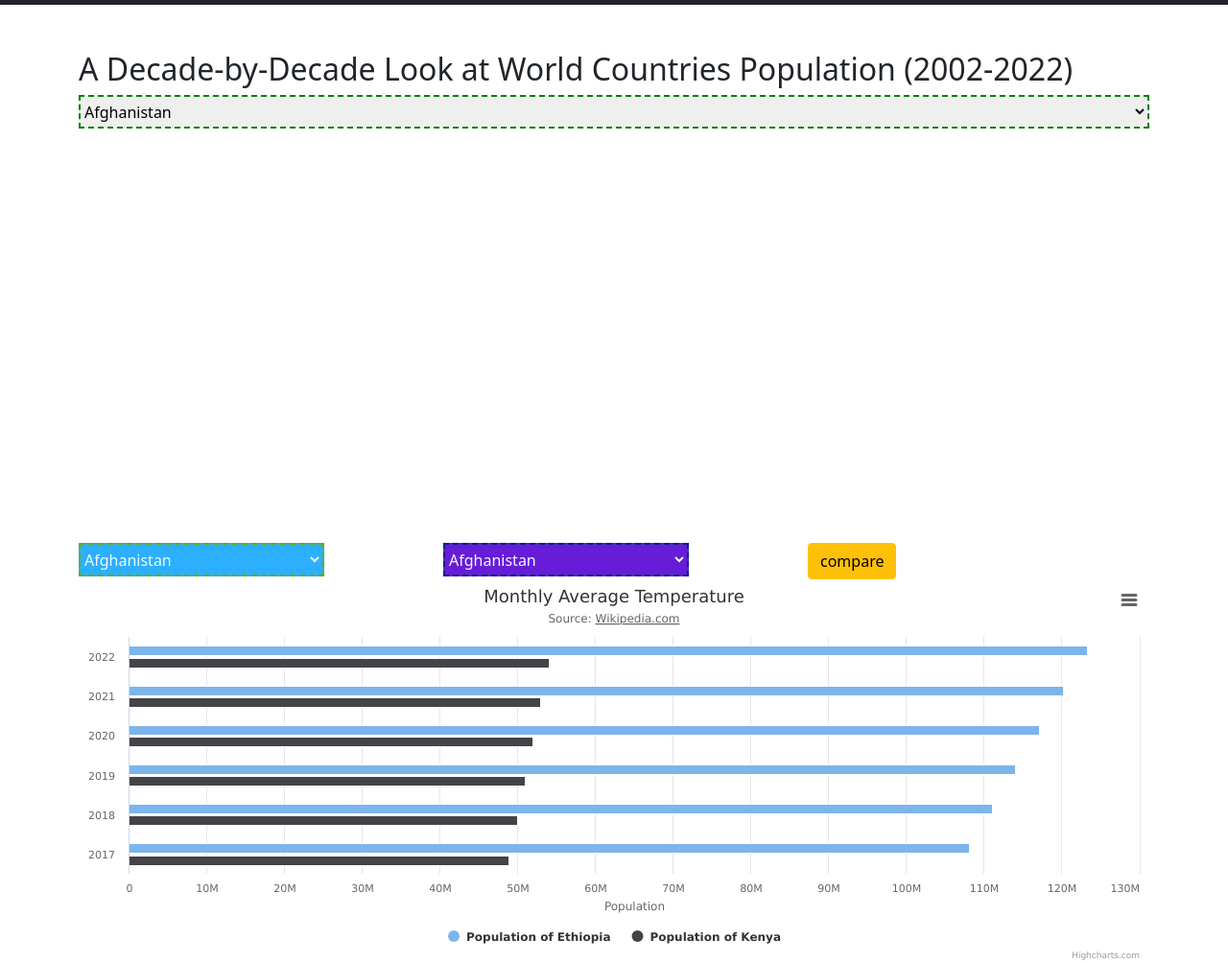
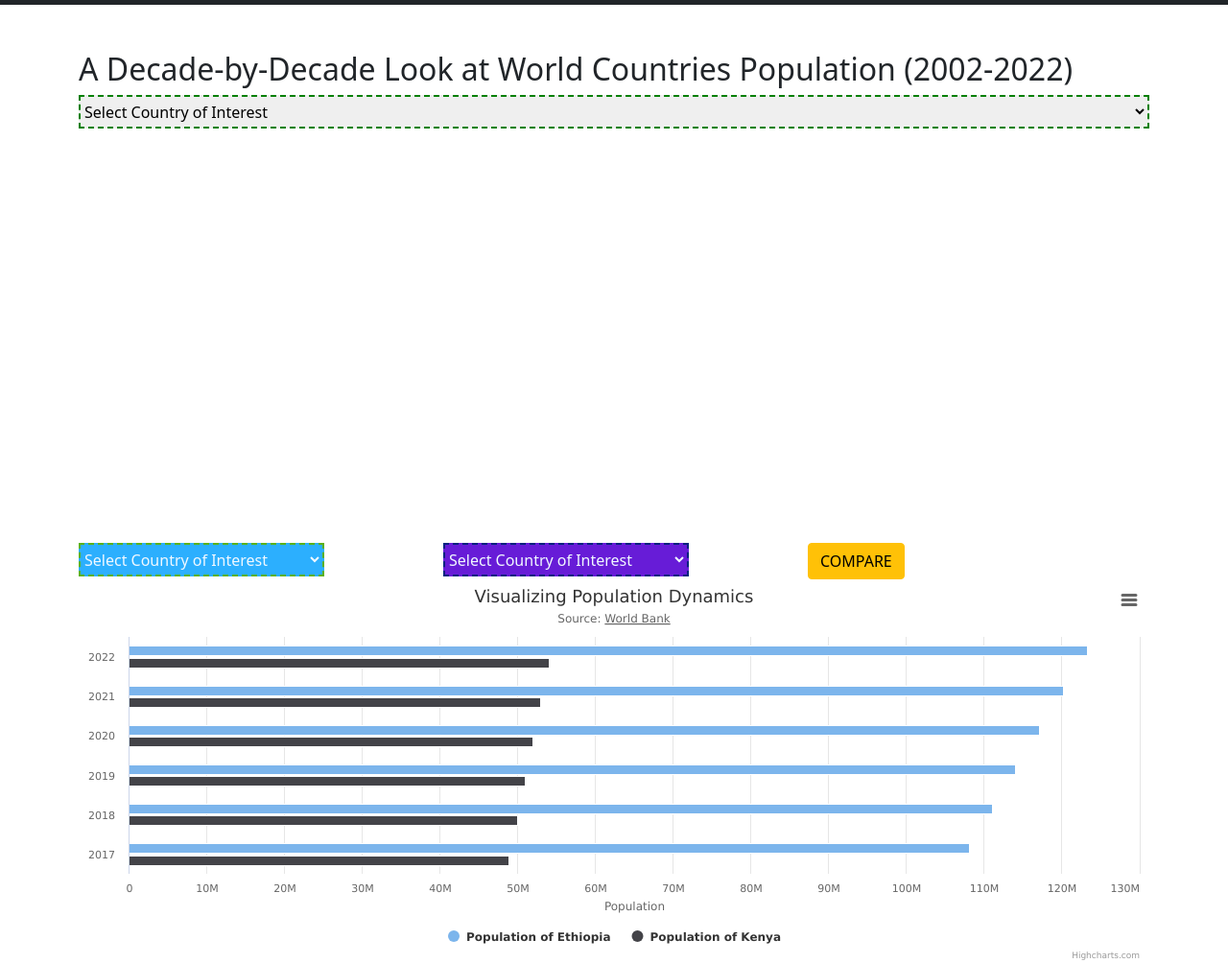
Before and after one commit to natisha-D-mile/WorldBank-Data-Dashboard, a plain HTML site: page index.html in a window 1280 px wide. Shown: the part 53-1057 px from the top of the page at 96% size. Drawn offline with nearby package versions, Linux system fonts and the light colour scheme; no server answers.

Commit message:
third-commit

```diff
--- a/countries.js
+++ b/countries.js
@@ -5,13 +5,7 @@
 //             style="height: 35px; border: 2px dashed green; outline: 0"
 //           >
 let countriescode = `
-            <!-- <option value="ETH">Ethiopia</option>
-            <option value="KEN">Kenya</option>
-            <option value="US">United States</option>
-            <option value="AUS">Australia</option>
-            <option value="SYR">Syria</option>
-            <option value="ALB">Albania</option>
-            <option value="SRB">Serbia</option> -->
+            <option value="selected">Select Country of Interest</option>
             <option value="AF">Afghanistan</option>
             <option value="AL">Albania</option>
             <option value="DZ">Algeria</option>
@@ -231,11 +225,11 @@ let countriescode = `
             <option value="ZW">Zimbabwe</option>
          `;
 
-let select_country_display = document.getElementById('selectCountryPopn');
-select_country_display.innerHTML = countriescode
+let select_country_display = document.getElementById("selectCountryPopn");
+select_country_display.innerHTML = countriescode;
 
-let select_country_compare1 = document.getElementById('country-1');
+let select_country_compare1 = document.getElementById("country-1");
 select_country_compare1.innerHTML = countriescode;
 
-let select_country_compare2 = document.getElementById('country-2');
+let select_country_compare2 = document.getElementById("country-2");
 select_country_compare2.innerHTML = countriescode;
--- a/dashb.js
+++ b/dashb.js
@@ -116,26 +116,26 @@ document.getElementById('compareBtn').addEventListener('click', function(){
 
 function drawCompareChart(population1, population2, c1, c2) {
   // Data retrieved https://en.wikipedia.org/wiki/List_of_cities_by_average_temperature
-  Highcharts.chart('container-compare', {
+  Highcharts.chart("container-compare", {
     chart: {
-      type: 'bar',
+      type: "bar",
       // backgroundColor: '#282626',
     },
     title: {
-      text: 'Monthly Average Temperature',
+      text: "Visualizing Population Dynamics",
     },
     subtitle: {
       text:
-        'Source: ' +
-        '<a href="https://en.wikipedia.org/wiki/List_of_cities_by_average_temperature" ' +
-        'target="_blank">Wikipedia.com</a>',
+        "Source: " +
+        '<a href="https://www.worldbank.org/en/home" ' +
+        'target="_blank">World Bank</a>',
     },
     xAxis: {
       categories: [2022, 2021, 2020, 2019, 2018, 2017],
     },
     yAxis: {
       title: {
-        text: 'Population',
+        text: "Population",
       },
     },
     plotOptions: {
@@ -180,17 +180,17 @@ fetch(
 
 // Create the chart
 function drawChart3(x,y){
-  Highcharts.chart('containerGdp', {
+  Highcharts.chart("containerGdp", {
     chart: {
-      type: 'column',
+      type: "column",
     },
     title: {
-      align: 'left',
-      text: 'Browser market shares. January, 2022',
+      align: "left",
+      text: "Gross Domestic Product (GDP) Growth in Ethiopia After the Reformed Government Took Power [2018-2022]",
     },
     subtitle: {
-      align: 'left',
-      text: 'Click the columns to view versions. Source: <a href="http://statcounter.com" target="_blank">statcounter.com</a>',
+      align: "left",
+      text: 'Click the columns to view versions. Source: <a href="https://www.worldbank.org/en/home">The World Bank</a>',
     },
     accessibility: {
       announceNewData: {
@@ -198,13 +198,12 @@ function drawChart3(x,y){
       },
     },
     xAxis: {
-      type: 'category',
+      type: "category",
       categories: y,
     },
     yAxis: {
-
       title: {
-        text: 'Total percent market share',
+        text: "Total percent market share",
       },
     },
     legend: {
@@ -215,7 +214,7 @@ function drawChart3(x,y){
         borderWidth: 0,
         dataLabels: {
           enabled: true,
-          format: '',
+          format: "",
         },
       },
     },
@@ -228,7 +227,7 @@ function drawChart3(x,y){
 
     series: [
       {
-        name: 'GDP',
+        name: "GDP",
         colorByPoint: true,
         data: x,
       },
--- a/index.html
+++ b/index.html
@@ -91,7 +91,7 @@
 
         <div class="col-4">
           <button class="btn btn-group-lg btn-warning" id="compareBtn">
-            compare
+            COMPARE
           </button>
         </div>
 
```
